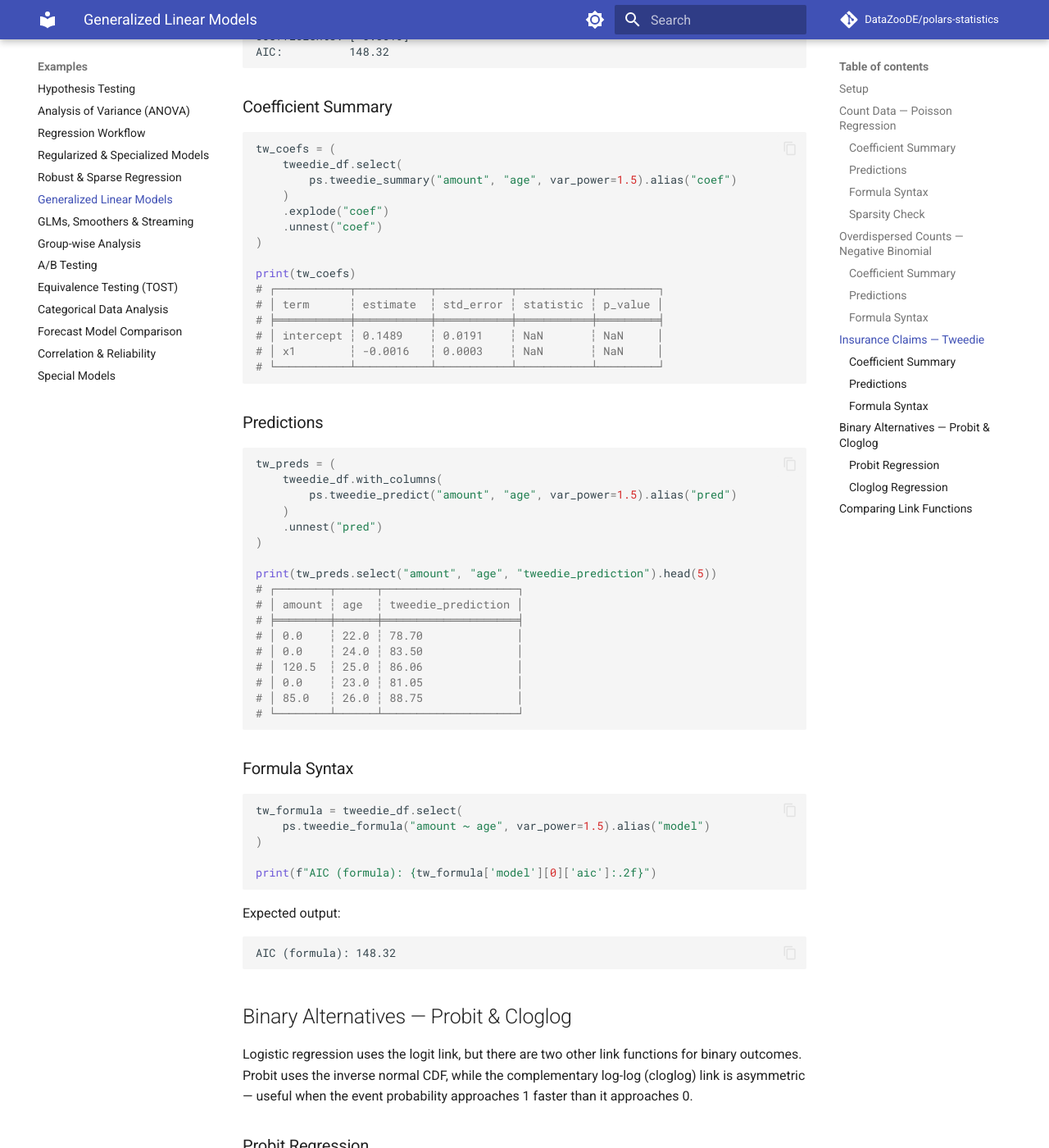
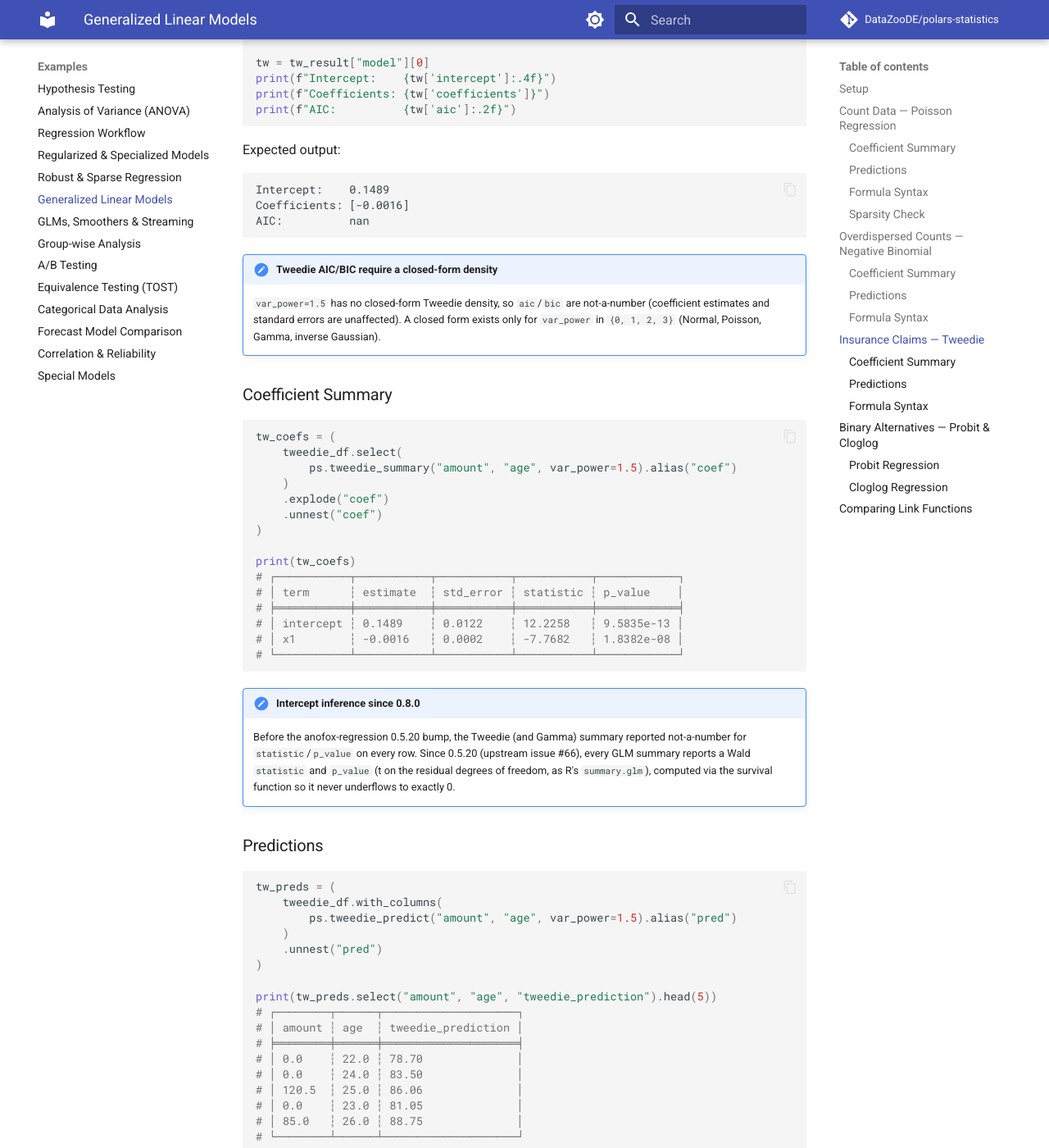
Before and after one commit to DataZooDE/polars-statistics, an MkDocs documentation site: the page built from docs/examples/glm-models.md, in a window 1280 px wide and 1400 px high, scrolled down 6291 px. Shown: the whole window at 82% size. Built offline with MkDocs 1.6.1 and Material for MkDocs 9.7.7, drawn with Linux system fonts in a browser that asks for light colours; comment, search, counter and statistics services are not loaded; some of the changed text lies outside the part shown.

Commit message:
docs(16.2-01): refresh GLM/linear doc pages and examples for 0.5.19-0.5.21
- docs/examples/glm-models.md: re-ran every affected snippet and replaced
  stale "Expected output" blocks with live values:
  - Tweedie coefficient summary now shows a finite statistic/p_value
    (0.5.20 #66) instead of NaN
  - Probit and Cloglog summary tables updated to the higher-precision SEs
    from the statrs erfc/erfc_inv fix (0.5.20 #66)
  - Basic/formula Tweedie AIC corrected to NaN (var_power=1.5 has no
    closed-form density -- a pre-existing, already-documented behavior
    the example never reflected) with an explanatory note
  - Poisson/NegBin AIC and NegBin's whole illustrative story corrected:
    this toy dataset has essentially no overdispersion, so the 0.5.22
    (#72) theta-estimation warm-start correctly drives theta to ~1e5 and
    NegBin converges to the Poisson fit (previously a stale, never
    R-validated 5.65/-2.1277 pair that did not match R's own glm.nb);
    added a note explaining the correct AIC comparison
  - [Rule 1] fixed a pre-existing `model['n']` KeyError (should be
    `n_observations`) discovered while re-running the basic Poisson block
  - docs/examples/special-models.md checked and left unchanged -- its
    OLS/ALM numbers are unaffected by the bump
- docs/api/classes/linear.md: new "Rank-deficient designs (OLS, WLS)"
  note (0.5.21 #64: later collinear column aliased, every solve_method,
  scale-independent) and a LARS collinear-aliasing note (0.5.19 #62)
- docs/api/classes/glm.md: Probit precision note and a Tweedie/Gamma
  Wald-statistic note (0.5.20 #66, t on the residual df as summary.glm)
- docs/api/regression/summary-predict.md: GLM intercept-inference note
  covering every *_summary expression

Verification: mkdocs build --strict green; scripts/verify_skill_examples.py
green (51 pass, 0 fail, 44 intentional skips); full pytest suite still
1005 passed, 6 skipped.

Co-Authored-By: Claude Sonnet 5 <noreply@anthropic.com>

````diff
--- a/docs/examples/glm-models.md
+++ b/docs/examples/glm-models.md
@@ -221,12 +221,21 @@ print(f"AIC:          {nb['aic']:.2f}")
 Expected output:
 
 ```
-Intercept:    -2.1277
-Coefficients: [0.0551]
-AIC:          5.65
+Intercept:    -1.7597
+Coefficients: [0.0472]
+AIC:          75.23
 ```
 
-Note: Lower AIC than Poisson (5.65 vs 11.82) — the Negative Binomial model accounts for overdispersion.
+!!! note "This toy dataset has essentially no overdispersion"
+    anofox-regression 0.5.22 (#72) warm-starts the `MASS::glm.nb` theta
+    alternation; on data without real overdispersion the ML theta correctly
+    diverges (estimated theta ~1e5 here, matching the crate's own
+    `negbinomial_on_near_poisson_data_reaches_the_poisson_limit` reference
+    test), so the fitted coefficients converge to the Poisson ones. The
+    extra dispersion parameter then costs one more AIC degree of freedom for
+    no better fit (75.23 vs Poisson's 73.23) — Negative Binomial only beats
+    Poisson on data with real overdispersion; always compare AIC rather than
+    assuming NegBin is better.
 
 ### Coefficient Summary
 
@@ -243,8 +252,8 @@ print(nb_coefs)
 # ┌───────────┬───────────┬───────────┬───────────┬──────────┐
 # │ term      ┆ estimate  ┆ std_error ┆ statistic ┆ p_value  │
 # ╞═══════════╪═══════════╪═══════════╪═══════════╪══════════╡
-# │ intercept ┆ -2.1277   ┆ 5.6900    ┆ -0.3740   ┆ 0.708500 │
-# │ x1        ┆ 0.0551    ┆ 0.1280    ┆ 0.4305    ┆ 0.666900 │
+# │ intercept ┆ -1.7597   ┆ 0.5774    ┆ -3.0479   ┆ 0.002305 │
+# │ x1        ┆ 0.0472    ┆ 0.0108    ┆ 4.3481    ┆ 0.000014 │
 # └───────────┴───────────┴───────────┴───────────┴──────────┘
 ```
 
@@ -262,13 +271,15 @@ print(nb_preds.select("claims", "negative_binomial_prediction").head(5))
 # ┌────────┬────────────────────────────────┐
 # │ claims ┆ negative_binomial_prediction   │
 # ╞════════╪════════════════════════════════╡
-# │ 0.0    ┆ 0.4003                         │
-# │ 0.0    ┆ 0.4470                         │
-# │ 1.0    ┆ 0.4723                         │
-# │ 0.0    ┆ 0.4230                         │
-# │ 1.0    ┆ 0.4991                         │
+# │ 0.0    ┆ 0.4856                         │
+# │ 0.0    ┆ 0.5337                         │
+# │ 1.0    ┆ 0.5594                         │
+# │ 0.0    ┆ 0.5091                         │
+# │ 1.0    ┆ 0.5864                         │
 # └────────┴────────────────────────────────┘
 ```
+
+(Nearly identical to the Poisson predictions above — the estimated theta is so large the two models agree to 4 decimal places.)
 
 ### Formula Syntax
 
@@ -306,8 +317,14 @@ Expected output:
 ```
 Intercept:    0.1489
 Coefficients: [-0.0016]
-AIC:          148.32
+AIC:          nan
 ```
+
+!!! note "Tweedie AIC/BIC require a closed-form density"
+    `var_power=1.5` has no closed-form Tweedie density, so `aic`/`bic` are
+    not-a-number (coefficient estimates and standard errors are unaffected).
+    A closed form exists only for `var_power` in `{0, 1, 2, 3}` (Normal,
+    Poisson, Gamma, inverse Gaussian).
 
 ### Coefficient Summary
 
@@ -321,13 +338,20 @@ tw_coefs = (
 )
 
 print(tw_coefs)
-# ┌───────────┬───────────┬───────────┬───────────┬─────────┐
-# │ term      ┆ estimate  ┆ std_error ┆ statistic ┆ p_value │
-# ╞═══════════╪═══════════╪═══════════╪═══════════╪═════════╡
-# │ intercept ┆ 0.1489    ┆ 0.0191    ┆ NaN       ┆ NaN     │
-# │ x1        ┆ -0.0016   ┆ 0.0003    ┆ NaN       ┆ NaN     │
-# └───────────┴───────────┴───────────┴───────────┴─────────┘
+# ┌───────────┬───────────┬───────────┬───────────┬────────────┐
+# │ term      ┆ estimate  ┆ std_error ┆ statistic ┆ p_value    │
+# ╞═══════════╪═══════════╪═══════════╪═══════════╪════════════╡
+# │ intercept ┆ 0.1489    ┆ 0.0122    ┆ 12.2258   ┆ 9.5835e-13 │
+# │ x1        ┆ -0.0016   ┆ 0.0002    ┆ -7.7682   ┆ 1.8382e-08 │
+# └───────────┴───────────┴───────────┴───────────┴────────────┘
 ```
+
+!!! note "Intercept inference since 0.8.0"
+    Before the anofox-regression 0.5.20 bump, the Tweedie (and Gamma) summary
+    reported not-a-number for `statistic`/`p_value` on every row. Since 0.5.20
+    (upstream issue #66), every GLM summary reports a Wald `statistic` and
+    `p_value` (t on the residual degrees of freedom, as R's `summary.glm`),
+    computed via the survival function so it never underflows to exactly 0.
 
 ### Predictions
 
@@ -364,7 +388,7 @@ print(f"AIC (formula): {tw_formula['model'][0]['aic']:.2f}")
 Expected output:
 
 ```
-AIC (formula): 148.32
+AIC (formula): nan
 ```
 
 ## Binary Alternatives — Probit & Cloglog
@@ -405,11 +429,18 @@ print(probit_coefs)
 # ┌───────────┬───────────┬───────────┬───────────┬──────────┐
 # │ term      ┆ estimate  ┆ std_error ┆ statistic ┆ p_value  │
 # ╞═══════════╪═══════════╪═══════════╪═══════════╪══════════╡
-# │ intercept ┆ 24.0555   ┆ 14.1300   ┆ 1.7024    ┆ 0.088700 │
-# │ x1        ┆ -0.5256   ┆ 0.2580    ┆ -2.0372   ┆ 0.041600 │
-# │ x2        ┆ -0.1947   ┆ 0.1270    ┆ -1.5331   ┆ 0.125200 │
+# │ intercept ┆ 24.0555   ┆ 14.1290   ┆ 1.7026    ┆ 0.088650 │
+# │ x1        ┆ -0.5256   ┆ 0.2575    ┆ -2.0408   ┆ 0.041271 │
+# │ x2        ┆ -0.1947   ┆ 0.1275    ┆ -1.5273   ┆ 0.126674 │
 # └───────────┴───────────┴───────────┴───────────┴──────────┘
 ```
+
+!!! note "Probit SE precision since 0.8.0"
+    anofox-regression 0.5.20 (#66) switched the probit link from an
+    Abramowitz-Stegun erf approximation to `statrs` `erfc`/`erfc_inv`,
+    shifting standard errors (and therefore `statistic`/`p_value`) in the
+    3rd-4th decimal to match R's `summary.glm(binomial(link = "probit"))`
+    exactly. Coefficient estimates are unaffected.
 
 ```python
 probit_preds = (
````
Also changed, not shown: other parts of docs/examples/glm-models.md (+9 -9 lines), docs/api/classes/glm.md (+11 -0 lines), docs/api/classes/linear.md (+25 -0 lines), docs/api/regression/summary-predict.md (+9 -0 lines).
